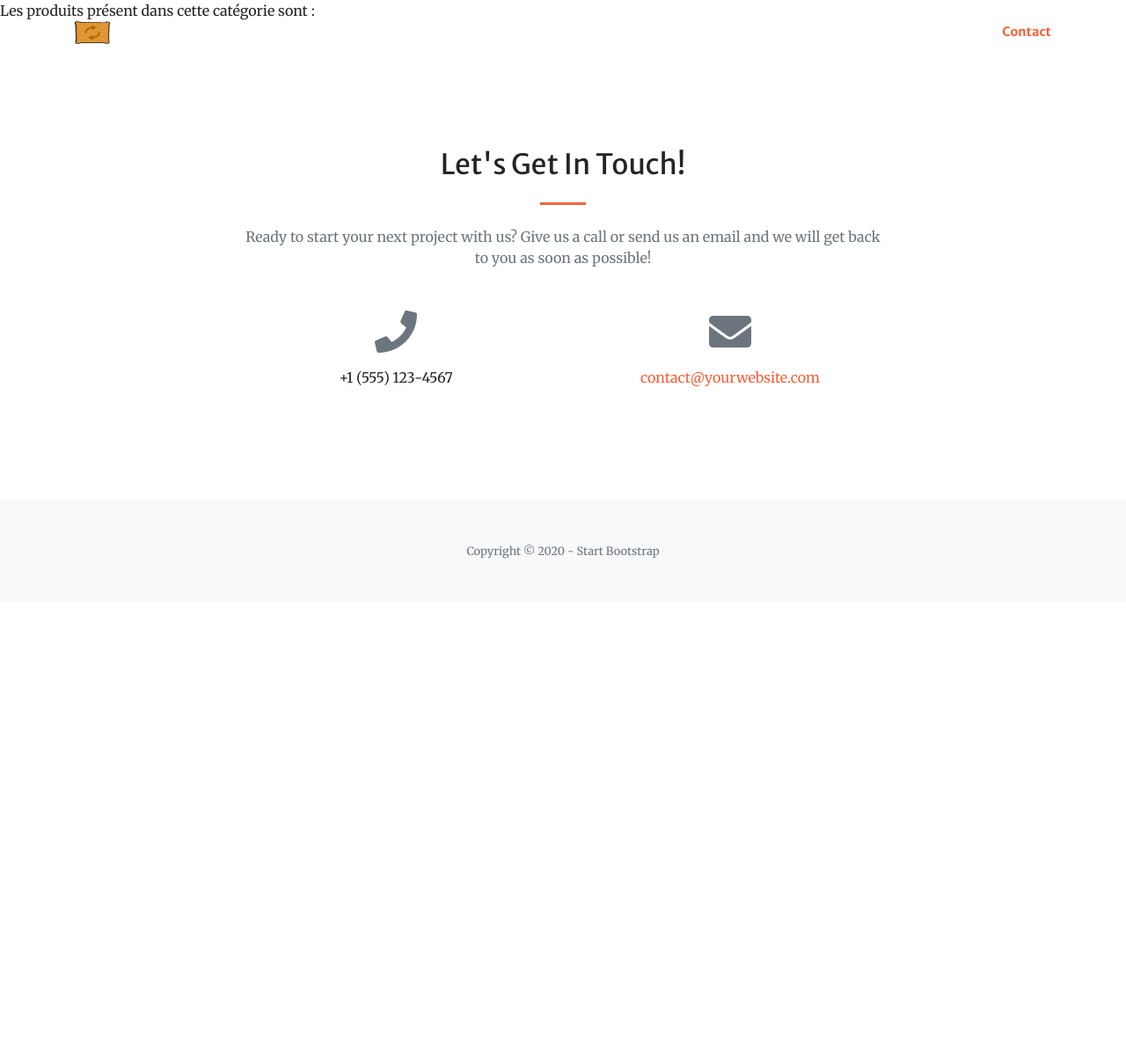
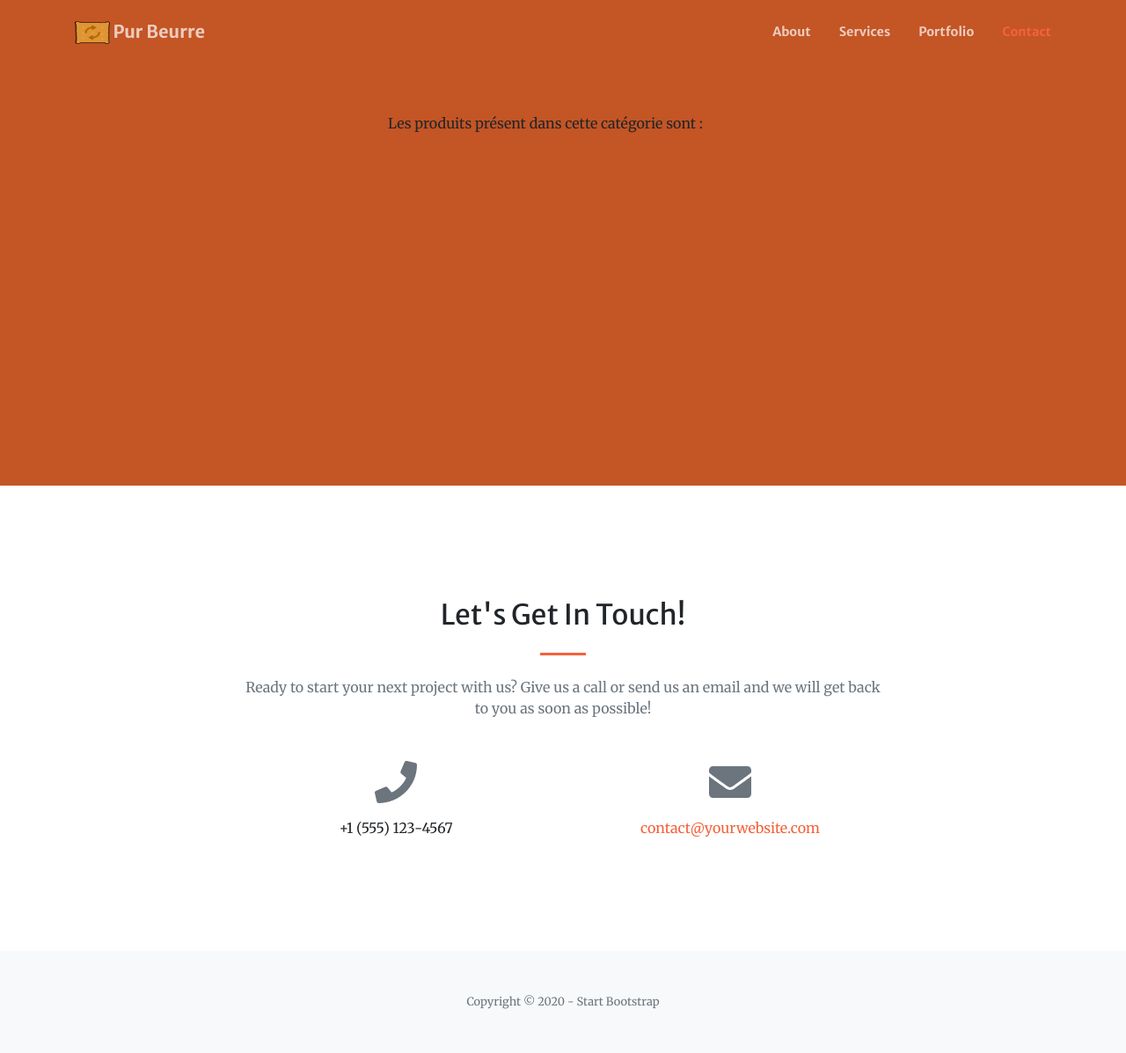
Before and after one commit to jerev7/p8_django, a Django app: template project8/myapp/templates/myapp/detail.html in a window 1280 px wide. Shown: the whole page at 88% size. Before the commit the page ends 635 px from the top, so only its background shows below. Run offline with Django 3.2, Linux system fonts and the light colour scheme; the template is opened without the code that fills it, so the values that code supplies are empty; some libraries are stand-ins or nearby versions.

Commit message:
updated templates and views using second_page.html

```diff
--- a/project8/myapp/templates/myapp/detail.html
+++ b/project8/myapp/templates/myapp/detail.html
@@ -1,6 +1,6 @@
-{% extends 'myapp/base.html' %}
+{% extends 'myapp/second_page.html' %}
 
-{% block content %}
+{% block second1 %}
 
     {% include 'myapp/list2.html' %}
 
--- a/project8/myapp/templates/myapp/index.html
+++ b/project8/myapp/templates/myapp/index.html
@@ -14,7 +14,7 @@
                         <h2 class="text-white-75 font-weight-bold mb-5">Trouvez un produit de substitution pour ceux que vous consommez tous les jours.</h2>
                         {% include 'myapp/search_form.html' %}
                     </div>
-                </div>
+            </div>
         </div>
     </header>
 	<section class="page-section bg-primary" id="about">
--- a/project8/myapp/templates/myapp/second_page.html
+++ b/project8/myapp/templates/myapp/second_page.html
@@ -1 +1,18 @@
 {% extends 'myapp/base.html' %}
+
+{% block content %}
+<section class="page-section bg-primary" id="about">
+    <div class="container">
+        <div class="row justify-content-center">
+            {% block second1 %}{% endblock %}
+        </div>
+    </div>
+</section>
+<section class="page-section bg-primary" id="about">
+    <div class="container">
+        <div class="row justify-content-center">
+            {% block second2 %}{% endblock %}
+        </div>
+    </div>
+</section>
+{% endblock %}
--- a/project8/myapp/views.py
+++ b/project8/myapp/views.py
@@ -49,6 +49,7 @@ def search(request):
     title = "La recherche %s a pour résultat les categories suivantes :"%query
     context ={
         'categories': categories,
-        'title': title
+        'title': title,
+        'query': query
     }
     return render(request, 'myapp/search.html', context)
```
Also changed, not shown: project8/myapp/templates/myapp/search.html (+5 -4 lines).
